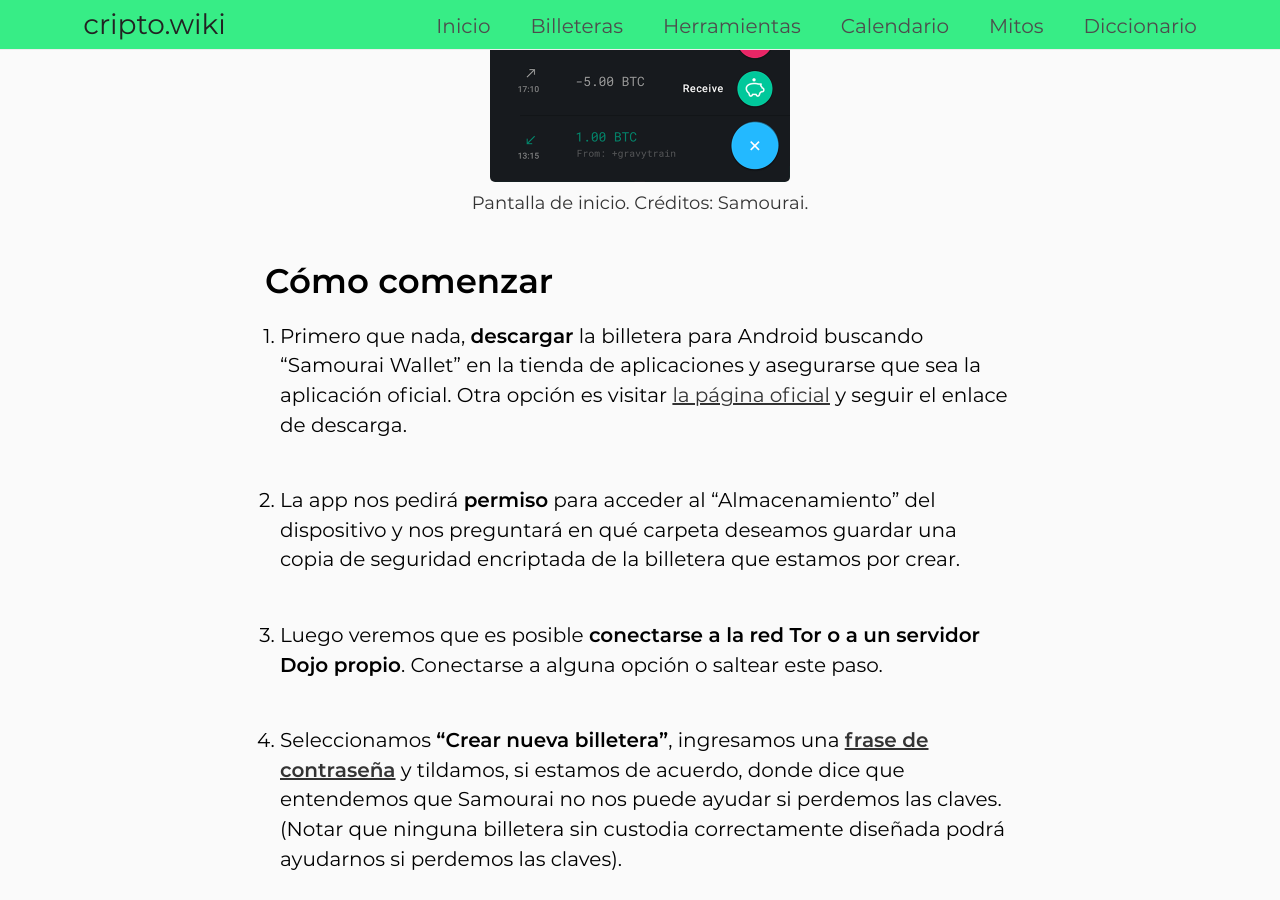
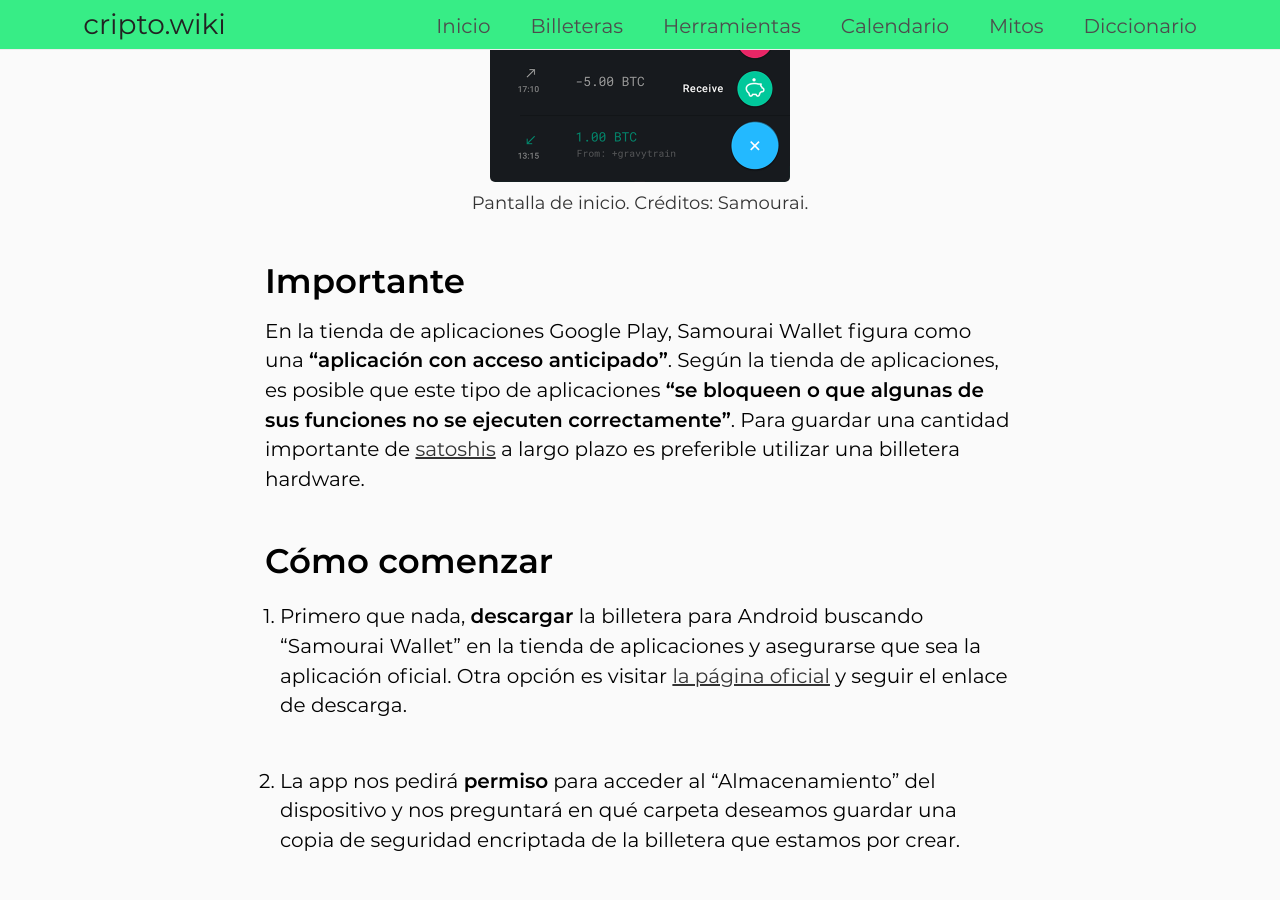
Before and after one commit to criptowiki/criptowiki, a Jekyll site: the page built from collections/_wallets/samourai.md, in a window 1280 px wide and 900 px high, scrolled down 1403 px. Built offline with Jekyll 4.4.1, drawn with Linux system fonts in a browser that asks for light colours.

Commit message:
Clarify Samourai Wallet is an early access app

```diff
--- a/collections/_wallets/samourai.md
+++ b/collections/_wallets/samourai.md
@@ -21,6 +21,11 @@
 Entre los productos que ofrecen se encuentra la billetera Samourai Wallet.
 
 {% include image.html url="wallets/samourai-homescreen.png" width="300" description="Pantalla de inicio. Créditos: Samourai." %}
+
+
+## Importante
+
+En la tienda de aplicaciones Google Play, Samourai Wallet figura como una **"aplicación con acceso anticipado"**. Según la tienda de aplicaciones, es posible que este tipo de aplicaciones **"se bloqueen o que algunas de sus funciones no se ejecuten correctamente"**. Para guardar una cantidad importante de [satoshis]({{ site.baseurl }}/diccionario/satoshi) a largo plazo es preferible utilizar una billetera hardware.
 
 
 ## Cómo comenzar
```
